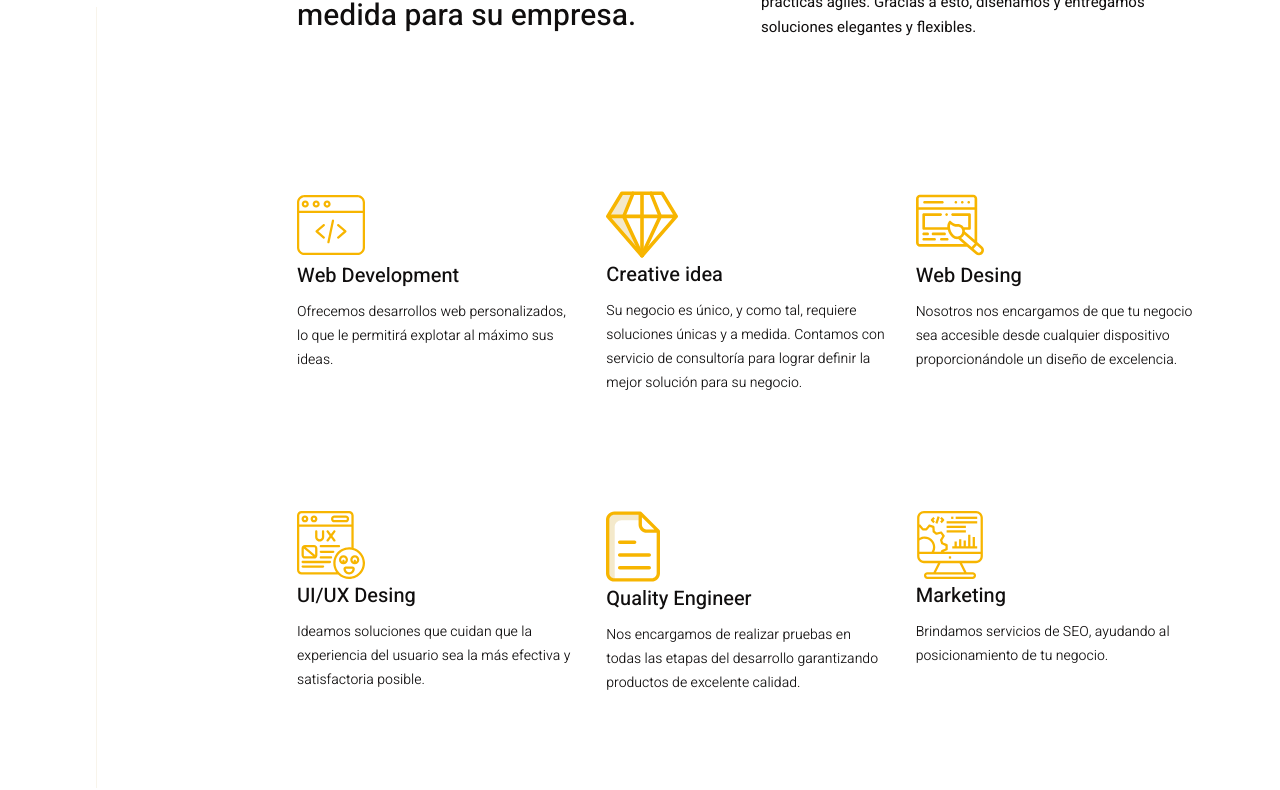
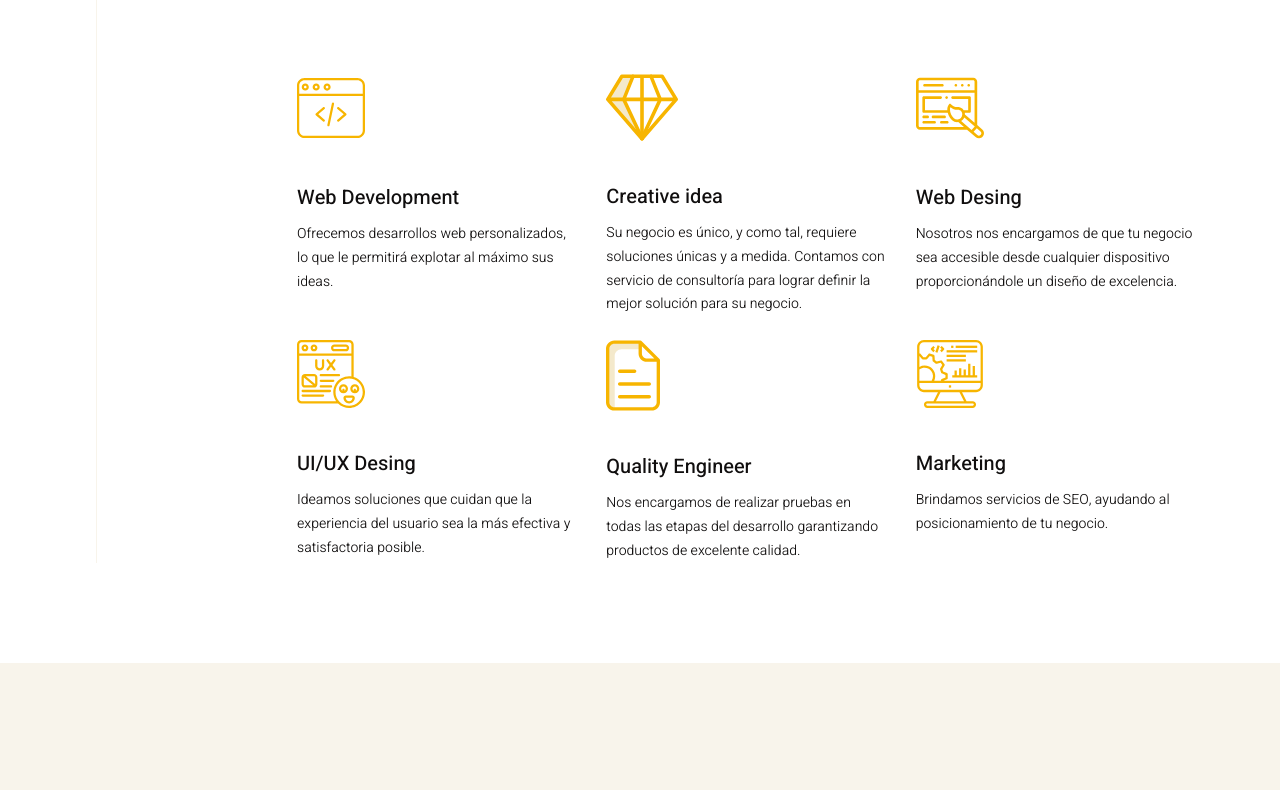
Before and after one commit to rubiolourdes/besoft-pag, a website: page index.html in a window 1280 px wide. Shown: the part 985-1775 px from the top of the page. Drawn offline with Linux system fonts and the light colour scheme.

Commit message:
Revert "solved icon features position"
This reverts commit 0d85edb15412f1ba97c5f78011b50e76b917d79b.

```diff
--- a/index.html
+++ b/index.html
@@ -84,25 +84,25 @@
                         <div class="col-md-6">
                             <h2>Brindamos soluciones hechas a medida para su empresa.</h2>
                         </div>
-                        <div class="col-md-6 mt-2">
+                        <div class="col-md-6">
                             <p>Todos nuestros servicios son brindados bajo las buenas prácticas ágiles. Gracias a esto, diseñamos y entregamos soluciones elegantes y flexibles.</p>
                         </div>
                     </div>
                     <div class="row">
-                        <div class="col-md-4 landing-about-feature landing-div-detail wow fadeInUp">
+                        <div class="col-md-4 landing-about-feature wow fadeInUp">
                             <img width="68px" src="assets/images/web-programming.svg" alt="document" class="about-feature-icon">
                             <h5 class="about-feature-title">Web Development</h5>
                             <p class="about-feature-description">Ofrecemos desarrollos web personalizados, lo que le permitirá explotar al máximo sus ideas.
                                 </p>
                         </div>
-                        <div class="col-md-4 landing-about-feature landing-div-detail wow fadeInUp">
+                        <div class="col-md-4 landing-about-feature wow fadeInUp">
                             <img src="assets/images/icon_2.svg" alt="document" class="about-feature-icon">
                             <h5 class="about-feature-title">Creative idea</h5>
                             <p class="about-feature-description">Su negocio es único, y como tal, requiere soluciones únicas y a medida. Contamos con servicio de consultoría
                                 para lograr definir la mejor solución para su negocio.
                                 </p>
                         </div>
-                        <div class="col-md-4 landing-about-feature landing-div-detail wow fadeInUp">
+                        <div class="col-md-4 landing-about-feature wow fadeInUp">
                             <img width="68px" src="assets/images/web-design.svg" alt="document" class="about-feature-icon">
                             <h5 class="about-feature-title">Web Desing</h5>
                             <p class="about-feature-description">Nosotros nos encargamos de que tu negocio sea accesible desde cualquier dispositivo proporcionándole un diseño de excelencia.
@@ -111,18 +111,18 @@
                     </div>
                     <br>
                     <div class="row">
-                        <div class="col-md-4 landing-about-feature landing-div-detail wow fadeInUp">
+                        <div class="col-md-4 landing-about-feature wow fadeInUp">
                             <img width="68px" src="assets/images/interface.svg" alt="document" class="about-feature-icon">
                             <h5 class="about-feature-title">UI/UX Desing</h5>
                             <p class="about-feature-description">Ideamos soluciones que cuidan que la experiencia del usuario sea la más efectiva y satisfactoria posible.
                             </p>
                         </div>
-                        <div class="col-md-4 landing-about-feature landing-div-detail wow fadeInUp">
+                        <div class="col-md-4 landing-about-feature wow fadeInUp">
                             <img src="assets/images/icon_1.svg" alt="document" class="about-feature-icon">
                             <h5 class="about-feature-title">Quality Engineer</h5>
                             <p class="about-feature-description">Nos encargamos de realizar pruebas en todas las etapas del desarrollo garantizando productos de excelente calidad.</p>
                         </div>
-                        <div class="col-md-4 landing-about-feature landing-div-detail wow fadeInUp">
+                        <div class="col-md-4 landing-about-feature wow fadeInUp">
                             <img width="68px" src="assets/images/seo.svg" alt="document" class="about-feature-icon">
                             <h5 class="about-feature-title">Marketing</h5>
                             <p class="about-feature-description">Brindamos servicios de SEO, ayudando al posicionamiento de tu negocio.</p>
```
Also changed, not shown: assets/css/style.css.
